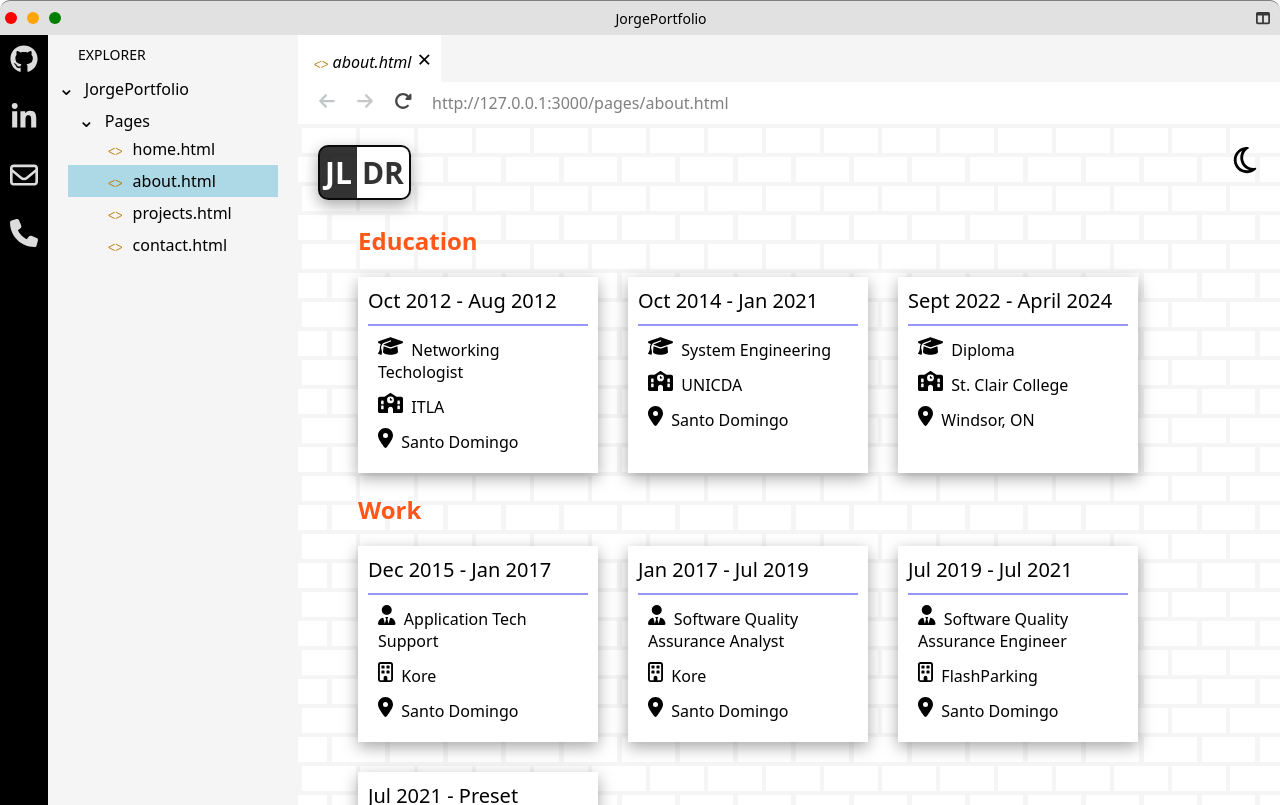
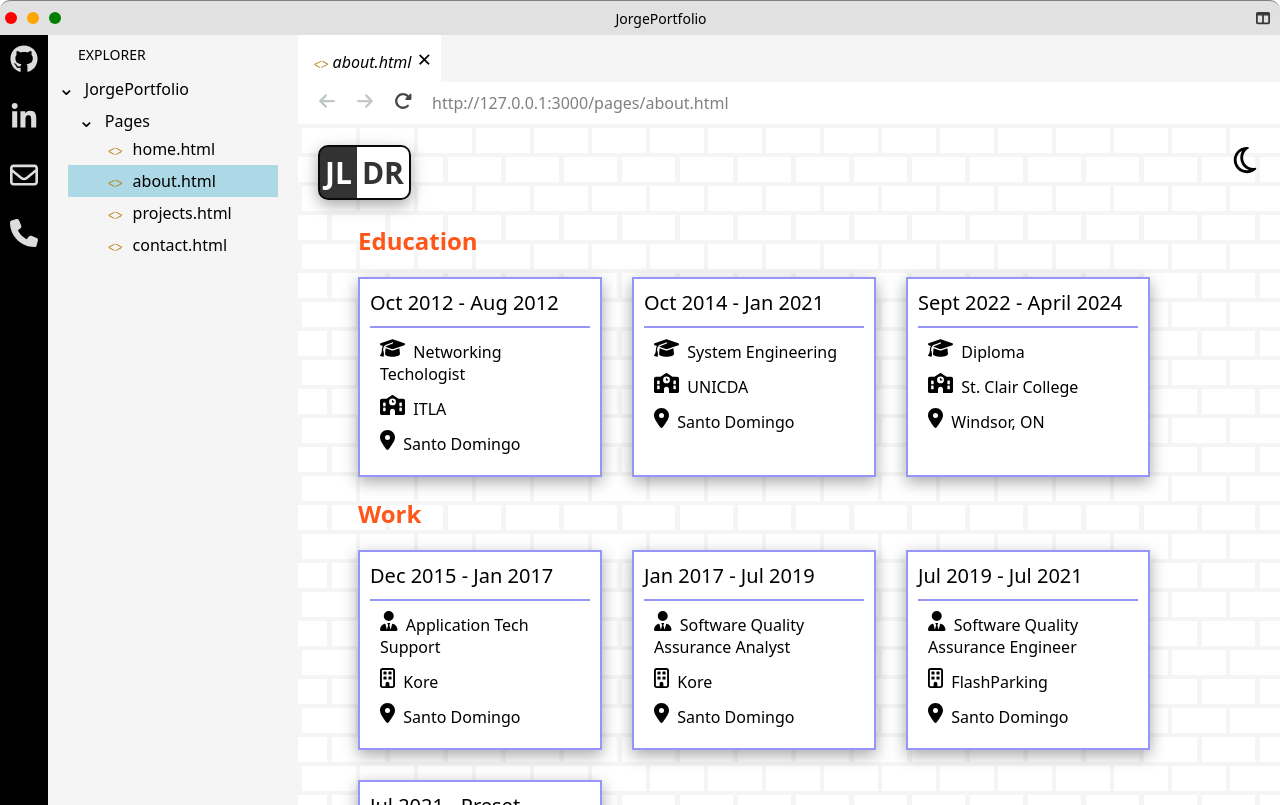
Before and after one commit to jorge20080/MyPortfolio, a React (Vite) app: page /about in a window 1280 px wide. Built offline with nearby package versions, Linux system fonts and the light colour scheme; the HTML template or start-up script is replaced by a standard one.

Commit message:
Small styling changes to Tags and Skills

```diff
--- a/src/components/ExperienceCard/ExperienceCard.module.css
+++ b/src/components/ExperienceCard/ExperienceCard.module.css
@@ -16,6 +16,7 @@
     width: 220px;
     padding: 10px;
     background-color: white;
+    border: 2px solid rgba(47, 47, 245, 0.5);
 }
 .card ul li{
     margin: 10px;
--- a/src/components/SkillsList/SkillsList.module.css
+++ b/src/components/SkillsList/SkillsList.module.css
@@ -2,9 +2,6 @@
     max-width: 1200px;
     margin-inline: auto;
     padding-inline: 30px;
-}
-.container h3{
-    color: rgb(47, 47, 245);
 }
 .container.skills section{
     margin-block: 30px;
--- a/src/components/Tag/Tag.module.css
+++ b/src/components/Tag/Tag.module.css
@@ -5,4 +5,5 @@
     box-shadow: rgba(60, 64, 67, 0.3) 0px 1px 2px 0px, rgba(60, 64, 67, 0.15) 0px 2px 6px 2px;
     border: none;
     background-color: white;
+    border-top: 1px solid rgba(220, 20, 60, 0.8);
 }
```
